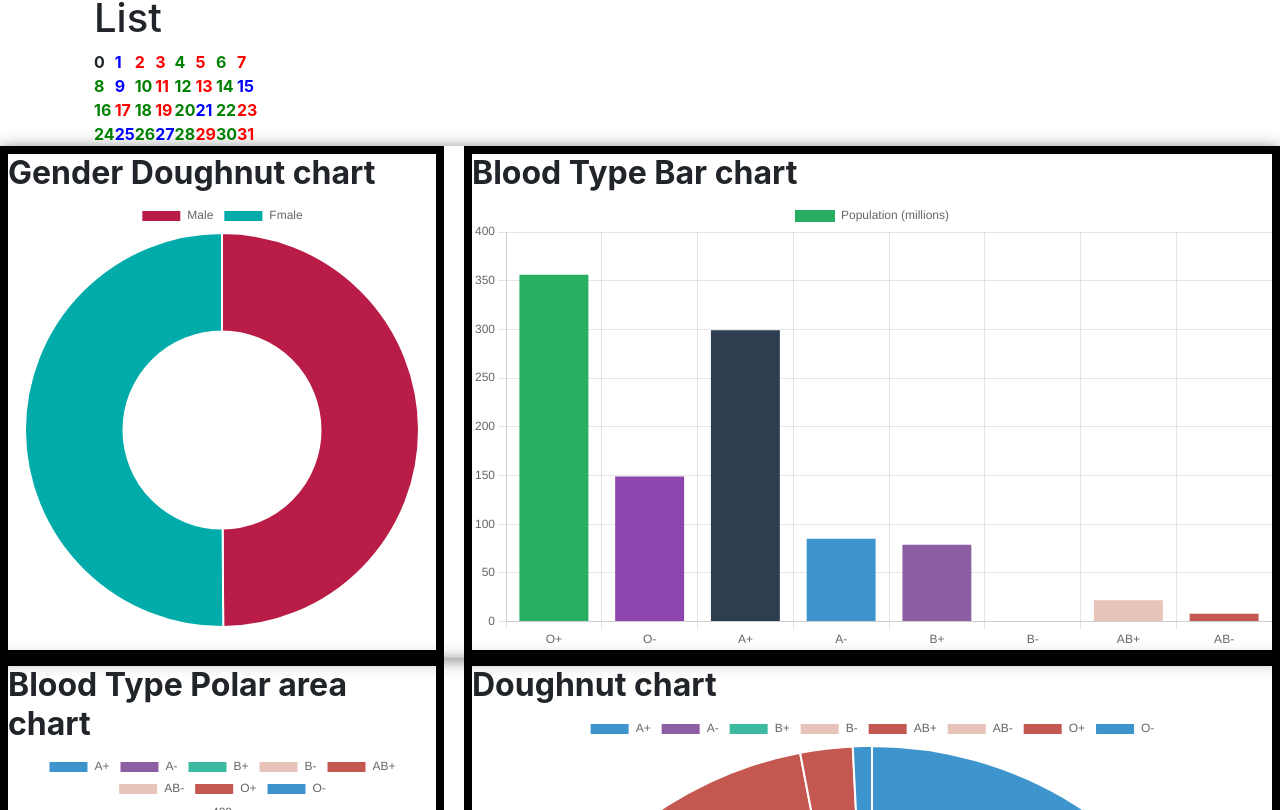
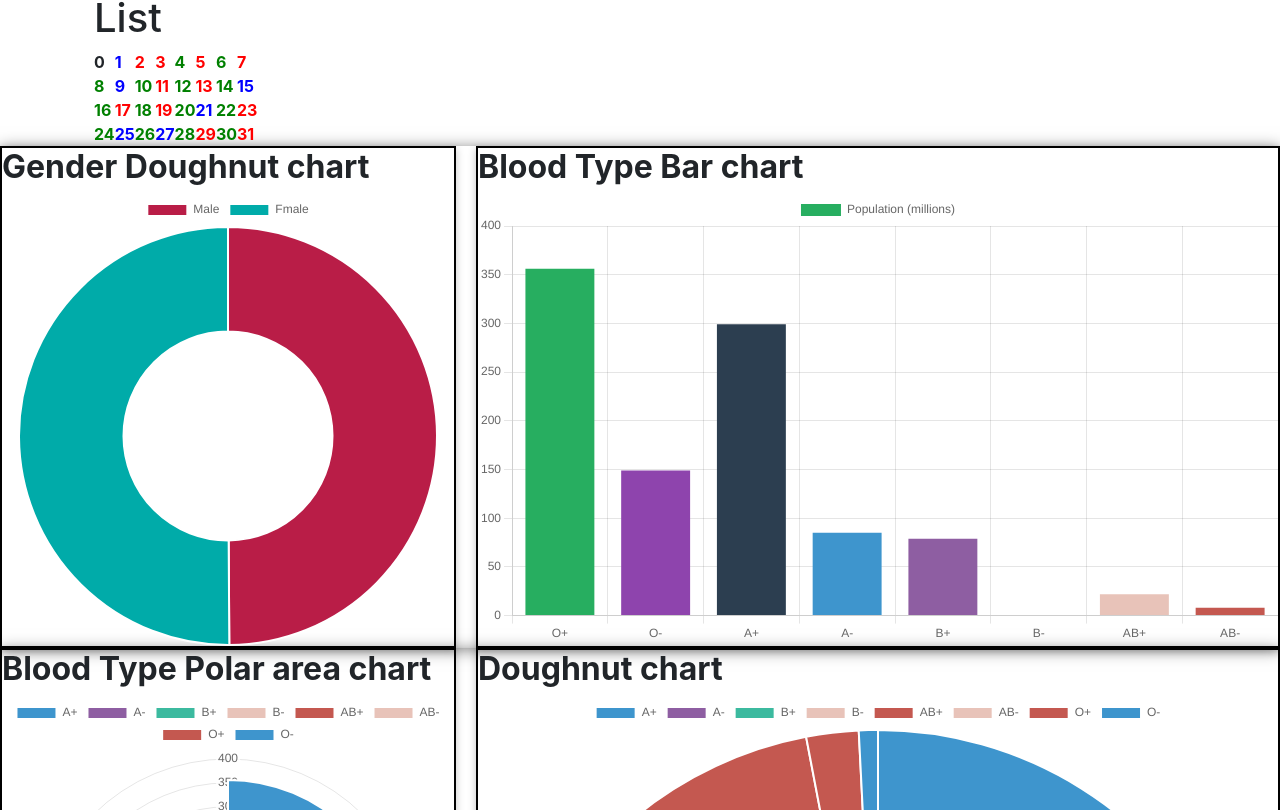
Before and after one commit to HarounTheGreat/Blood-Donation-React-Project, a React (Create React App) app in the folder bd/blooddonationn/: page / in a window 1280 px wide. Shown: the part 2350-3160 px from the top of the page. Built offline with nearby package versions, Linux system fonts and the light colour scheme.

Commit message:
React-Notes

```diff
--- a/bd/blooddonationn/src/index.css
+++ b/bd/blooddonationn/src/index.css
@@ -23,7 +23,8 @@ code {
 
 .flex-child {
   flex: 1;
-  border: 8px solid rgb(0, 0, 0);
+  border: 2px solid rgb(0, 0, 0);
+  box-shadow: rgba(0, 0, 0, 0.24) 0px 3px 8px;
 }
 
 .flex-child:first-child {
```
Also changed, not shown: 1 other file (tests, documents, lock files or other folders).
